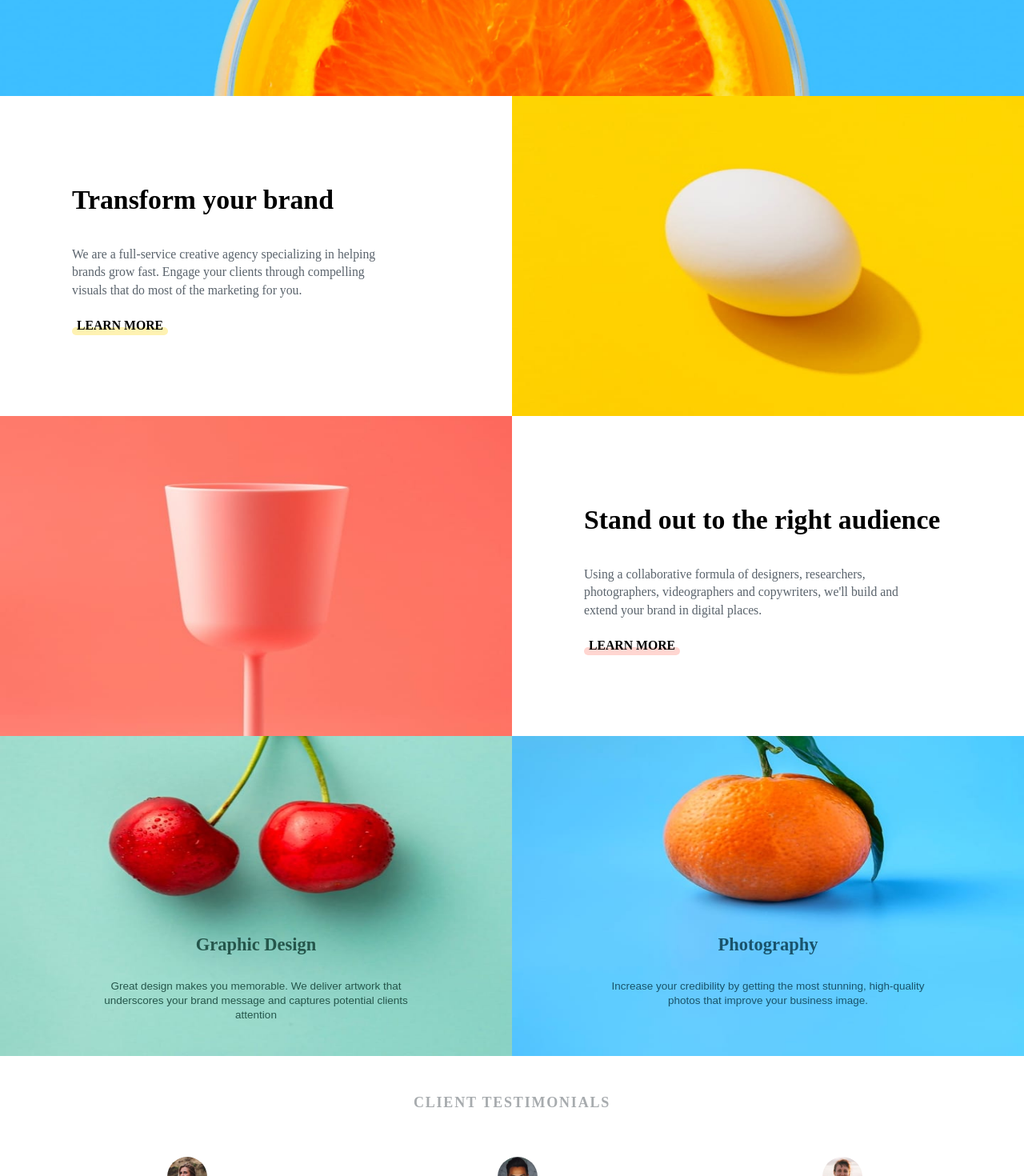
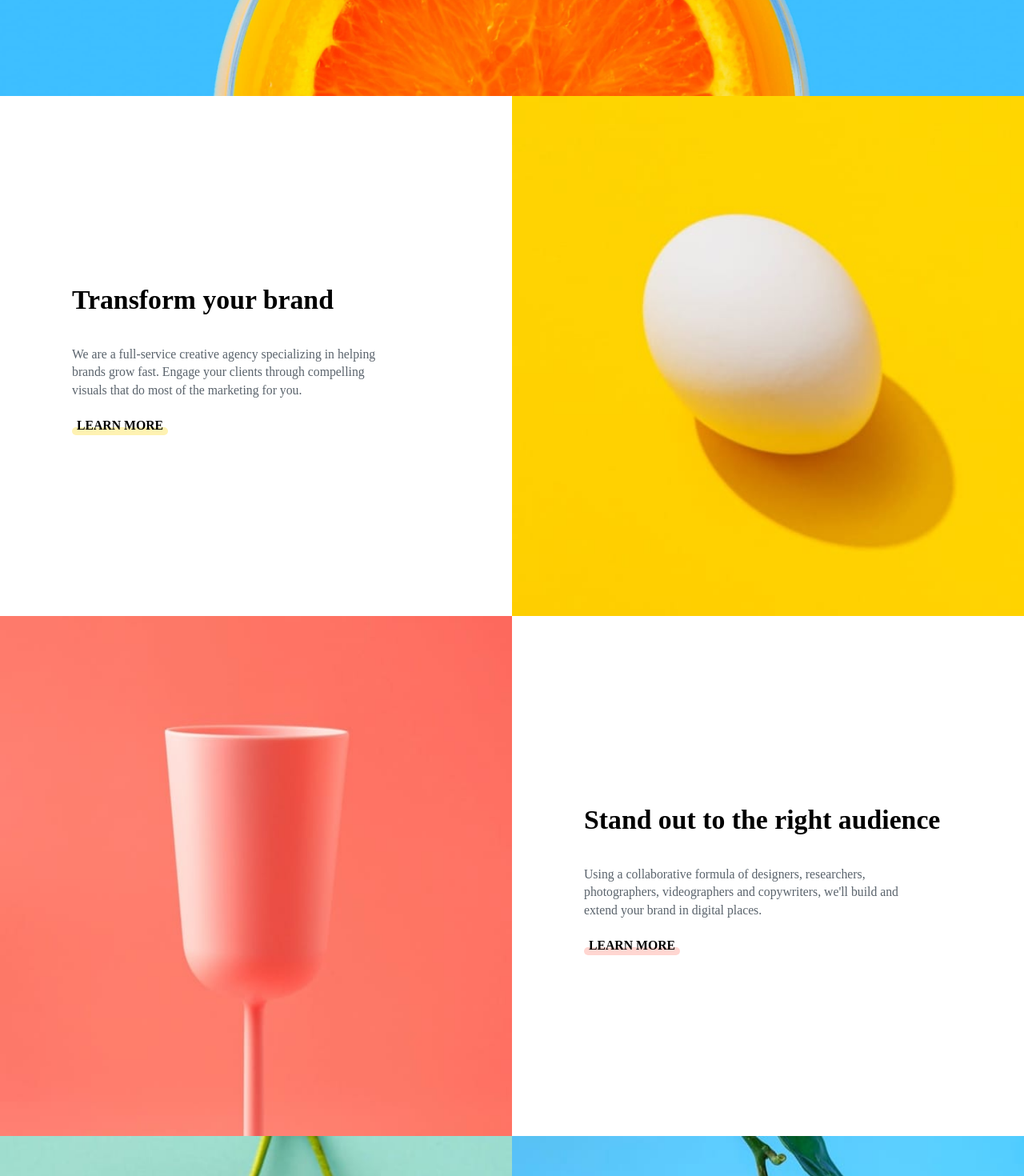
Before and after one commit to MikevPeeren/sunnyside-agency-landing-page, a Next.js app: page / in a window 1280 px wide. Shown: the part 580-2050 px from the top of the page at 80% size. Built offline with nearby package versions, Linux system fonts and the light colour scheme.

Commit message:
:recycle: adjustments to desktop images

```diff
--- a/components/Testimonials.tsx
+++ b/components/Testimonials.tsx
@@ -2,7 +2,7 @@ import Image from "next/image";
 
 const Testimonials = () => {
   return (
-    <div className="flex flex-col justify-center text-center">
+    <div className="flex flex-col justify-center text-center md:my-20">
       <h1 className="my-6 mt-14 md:mt-10 tracking-widest text-gray-blue font-black font-fraunces">
         CLIENT TESTIMONIALS
       </h1>
--- a/pages/index.tsx
+++ b/pages/index.tsx
@@ -46,7 +46,7 @@ const Home: NextPage = () => {
                   <div className="w-full my-8">
                     <Image
                       src="/icon-arrow-down.svg"
-                      alt="facebook"
+                      alt="arrow-down"
                       width={36}
                       height={114}
                       layout="fixed"
@@ -57,15 +57,16 @@ const Home: NextPage = () => {
             </div>
           </div>
           <div className="md:flex md:flex-row">
-            <div className="w-full md:w-2/4 h-[300px] md:h-[400px] relative md:order-2">
+            <div className="w-full md:w-2/4 h-[300px] md:min-h-[650px] relative md:order-2">
               <Image
                 src={
                   isDesktop
                     ? "/desktop/image-transform.jpg"
                     : "/mobile/image-transform.jpg"
                 }
-                alt="header image"
+                alt="egg image"
                 layout="fill"
+                objectFit="cover"
               />
             </div>
             <TextBlock
@@ -76,14 +77,14 @@ const Home: NextPage = () => {
             />
           </div>
           <div className="md:flex md:flex-row">
-            <div className="w-full md:w-2/4 h-[300px] md:h-[400px] relative md:order-none">
+            <div className="w-full md:w-2/4 h-[300px] md:min-h-[650px] relative md:order-none">
               <Image
                 src={
                   isDesktop
                     ? "/desktop/image-stand-out.jpg"
                     : "/mobile/image-stand-out.jpg"
                 }
-                alt="header image"
+                alt="stand out image"
                 layout="fill"
               />
             </div>
@@ -95,17 +96,18 @@ const Home: NextPage = () => {
             />
           </div>
           <div className="md:flex md:flex-row">
-            <div className="w-full relative h-[650px] md:h-[400px]">
+            <div className="w-full relative h-[650px] md:h-[650px]">
               <div className="absolute w-full">
-                <div className="w-full h-[650px] md:h-[400px] relative">
+                <div className="w-full h-[650px] md:min-h-[650px] relative">
                   <Image
                     src={
                       isDesktop
                         ? "/desktop/image-graphic-design.jpg"
                         : "/mobile/image-graphic-design.jpg"
                     }
-                    alt="header image"
+                    alt="graphic design image"
                     layout="fill"
+                    objectFit="cover"
                   />
                 </div>
               </div>
@@ -115,17 +117,18 @@ const Home: NextPage = () => {
                 color="text-dark-desaturated-cyan"
               />
             </div>
-            <div className="w-full relative h-[650px] md:h-[400px]">
+            <div className="w-full relative h-[650px] md:min-h-[650px]">
               <div className="absolute w-full">
-                <div className="w-full h-[650px] md:h-[400px] relative">
+                <div className="w-full h-[650px] md:min-h-[650px] relative">
                   <Image
                     src={
                       isDesktop
                         ? "/desktop/image-photography.jpg"
                         : "/mobile/image-photography.jpg"
                     }
-                    alt="header image"
+                    alt="photography image"
                     layout="fill"
+                    objectFit="cover"
                   />
                 </div>
               </div>
@@ -146,7 +149,7 @@ const Home: NextPage = () => {
                       ? "/desktop/image-gallery-milkbottles.jpg"
                       : "/mobile/image-gallery-milkbottles.jpg"
                   }
-                  alt="header image"
+                  alt="milk bottles image"
                   width={100}
                   height={100}
                   layout="responsive"
@@ -159,7 +162,7 @@ const Home: NextPage = () => {
                       ? "/desktop/image-gallery-orange.jpg"
                       : "/mobile/image-gallery-orange.jpg"
                   }
-                  alt="header image"
+                  alt="orange image"
                   width={100}
                   height={100}
                   layout="responsive"
@@ -174,7 +177,7 @@ const Home: NextPage = () => {
                       ? "/desktop/image-gallery-cone.jpg"
                       : "/mobile/image-gallery-cone.jpg"
                   }
-                  alt="header image"
+                  alt="cone image"
                   width={100}
                   height={100}
                   layout="responsive"
@@ -187,7 +190,7 @@ const Home: NextPage = () => {
                       ? "/desktop/image-gallery-sugar-cubes.jpg"
                       : "/mobile/image-gallery-sugar-cubes.jpg"
                   }
-                  alt="header image"
+                  alt="sugar cubes image"
                   width={100}
                   height={100}
                   layout="responsive"
--- a/tailwind.config.js
+++ b/tailwind.config.js
@@ -8,7 +8,7 @@ module.exports = {
         white: "hsl(0, 0%, 100%)",
         yellow: "hsl(51, 100%, 49%)",
         "soft-red": "hsl(7, 99%, 70%)",
-        "dark-desaturated-cyan": " hsl(167, 40%, 24%)",
+        "dark-desaturated-cyan": "hsl(167, 40%, 24%)",
         "dark-blue": "hsl(198, 62%, 26%)",
         "dark-moderate-cyan": "hsl(168, 34%, 41%)",
         "very-dark-desaturated-blue": "hsl(212, 27%, 19%)",
```
